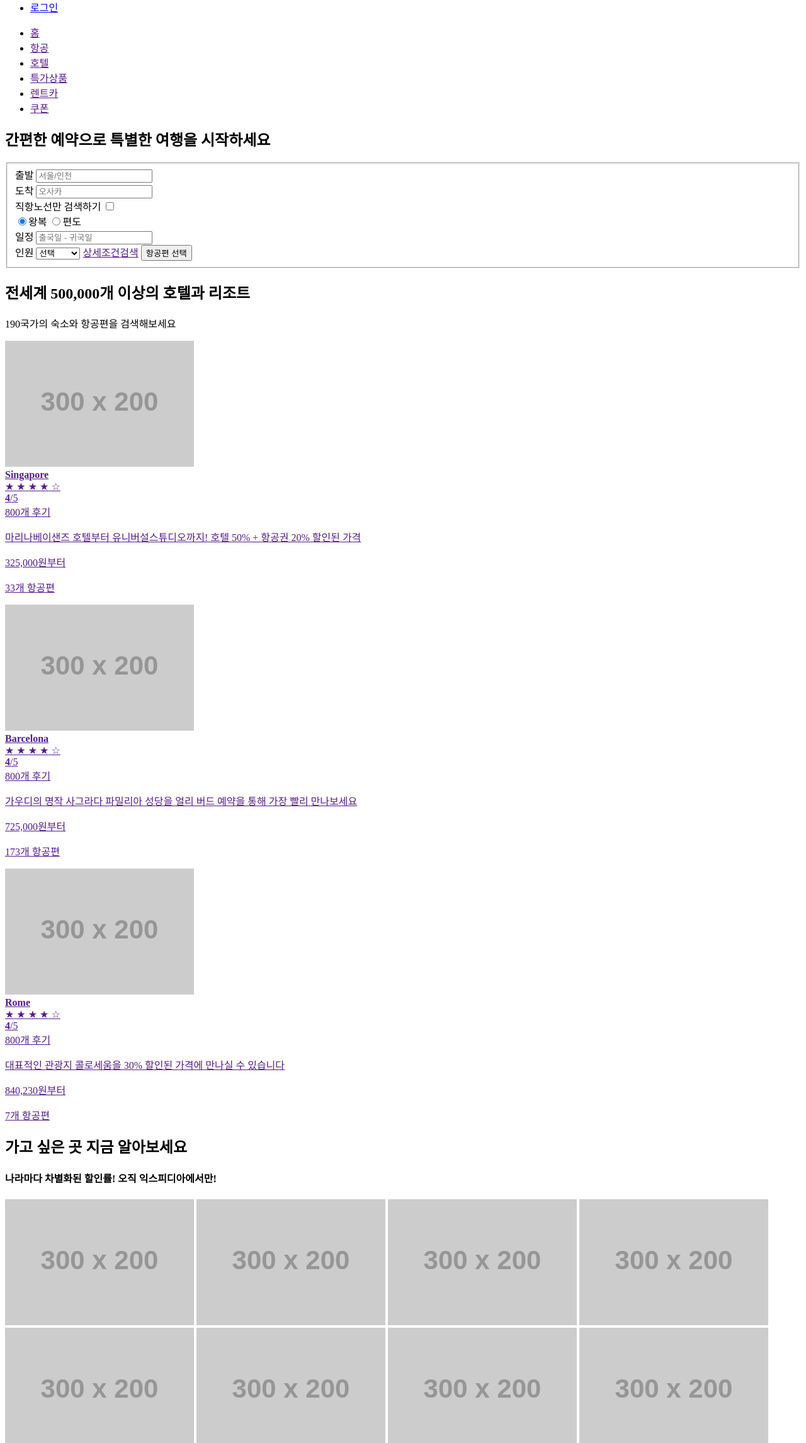
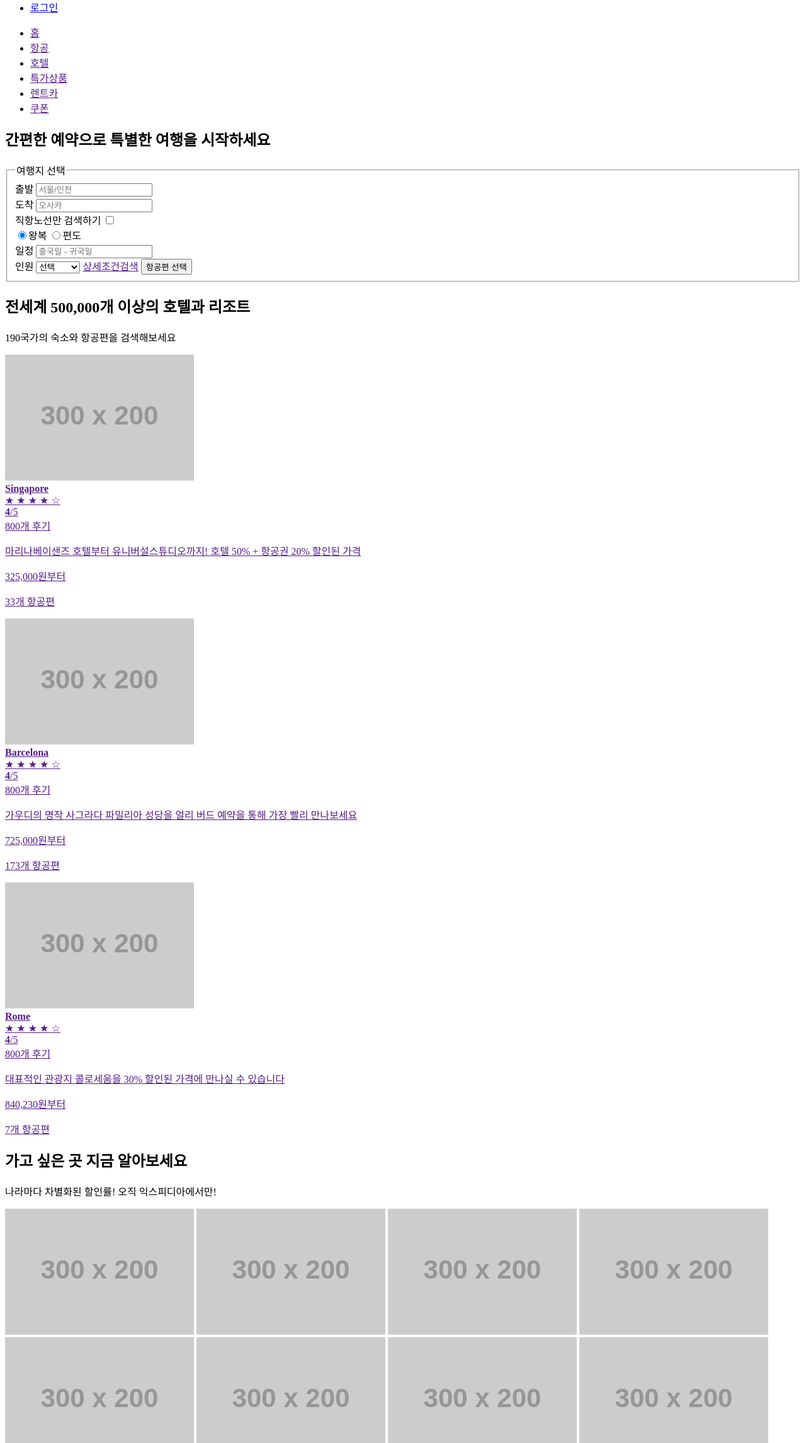
Before and after one commit to madgb/groupwork, a plain HTML site: page index.html in a window 1280 px wide. Shown: the part 122-2413 px from the top of the page at 63% size. Drawn offline with Linux system fonts and the light colour scheme; placeholder pictures from the web are drawn by us.

Commit message:
classifing contents

```diff
--- a/index.html
+++ b/index.html
@@ -5,12 +5,15 @@
         <meta http-equiv="X-UA-Compatible" content="IE=edge">
         <meta name="description" content="">
         <meta name="viewport" content="width=device-width, initial-scale=1">
+        <link rel="stylesheet" href="./style.css">
+
         <title>익스피디아</title>
 
     </head>
     <body>
+    <header>
        <a href=""><img src="http://placehold.it/150x50/000/fff/?text=Expedia" alt="Expedia"></a>
-    <header>
+
         <ul>
             <li><select name="language" id="language">
                   <option value="Korean">한국어</option>
@@ -20,7 +23,8 @@
             <li><a href="#">고객센터</a></li>
             <li><a href="#">로그인</a></li>
         </ul>
-    </header>
+
+    <nav class="global">
         <ul>
             <li><a href="">홈</a></li>
             <li><a href="">항공</a></li>
@@ -29,9 +33,17 @@
             <li><a href="">렌트카</a></li>
             <li><a href="">쿠폰</a></li>
         </ul>
+    </nav>
+
+    </header>
+
+    <main>
+
+    <section class="First">
     <h2>간편한 예약으로 특별한 여행을 시작하세요</h2>
 
        <fieldset>
+       <legend>여행지 선택</legend>
         <form name="info-form" action="#" method="get">
            <div>
             <label for="departure">출발</label>
@@ -72,7 +84,9 @@
              <input type="submit" value="항공편 선택">
         </form>
     </fieldset>
+    </section>
 
+    <section class="second">
     <h2>전세계 500,000개 이상의 호텔과 리조트</h2>
     <p>190국가의 숙소와 항공편을 검색해보세요</p>
 
@@ -141,10 +155,11 @@
     </div>
     </a>
    </article>
+   </section>
 
-   <div class="second_move">
+   <section class="third">
    <h2>가고 싶은 곳 지금 알아보세요</h2>
-   <h4>나라마다 차별화된 할인률! 오직 익스피디아에서만!</h4>
+   <p>나라마다 차별화된 할인률! 오직 익스피디아에서만!</p>
 
        <a href=""><img src="http://placehold.it/300x200/000/fff/?text=라스베가스" alt="vegas"></a>
        <a href=""><img src="http://placehold.it/300x200/000/fff/?text=런던" alt="london"></a>
@@ -154,7 +169,9 @@
        <a href=""><img src="http://placehold.it/300x200/000/fff/?text=호놀룰루" alt="Honolullu"></a>
        <a href=""><img src="http://placehold.it/300x200/000/fff/?text=벨기에" alt="Belgium"></a>
        <a href=""><img src="http://placehold.it/300x200/000/fff/?text=PLUS" alt="ect"></a>
-   </div>
+   </section>
+
+   </main>
 
    <footer>
        <div class="footer_1">
```
Lines whose indentation alone changed are shown as unchanged.
